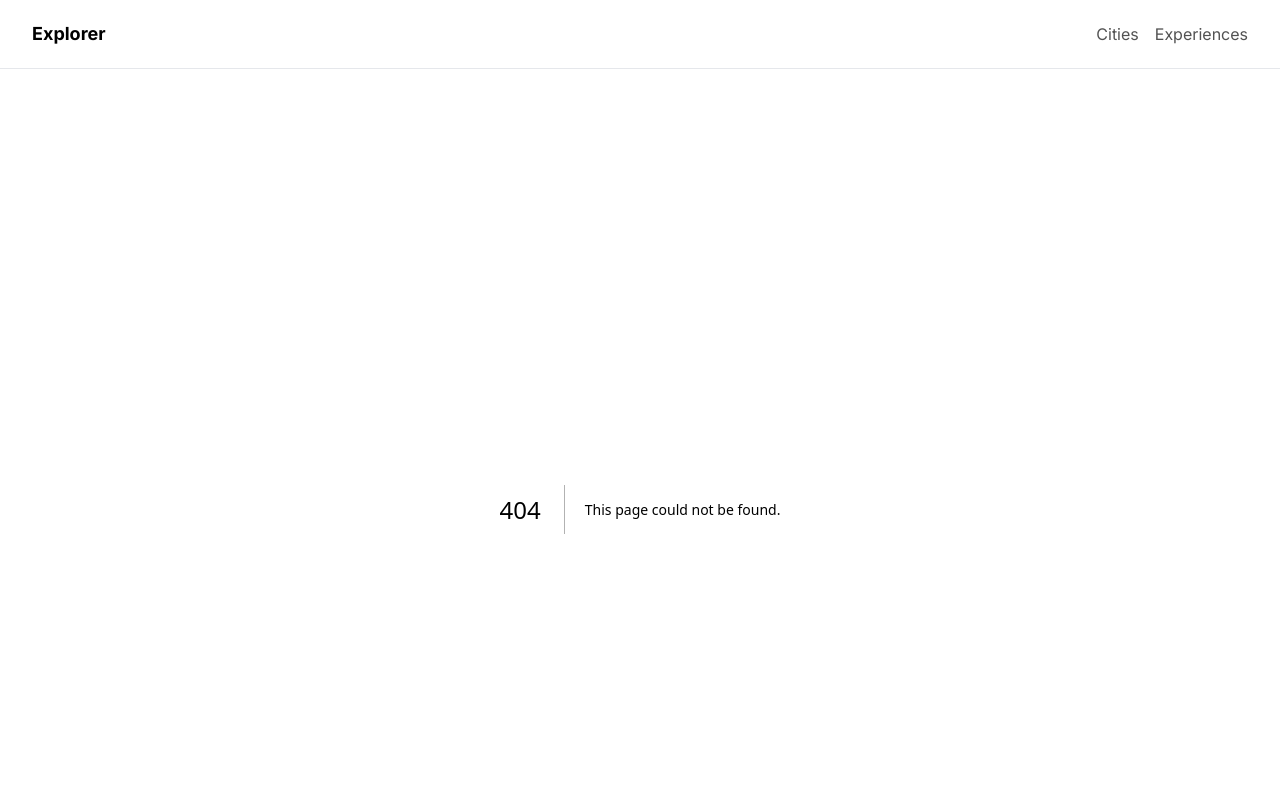
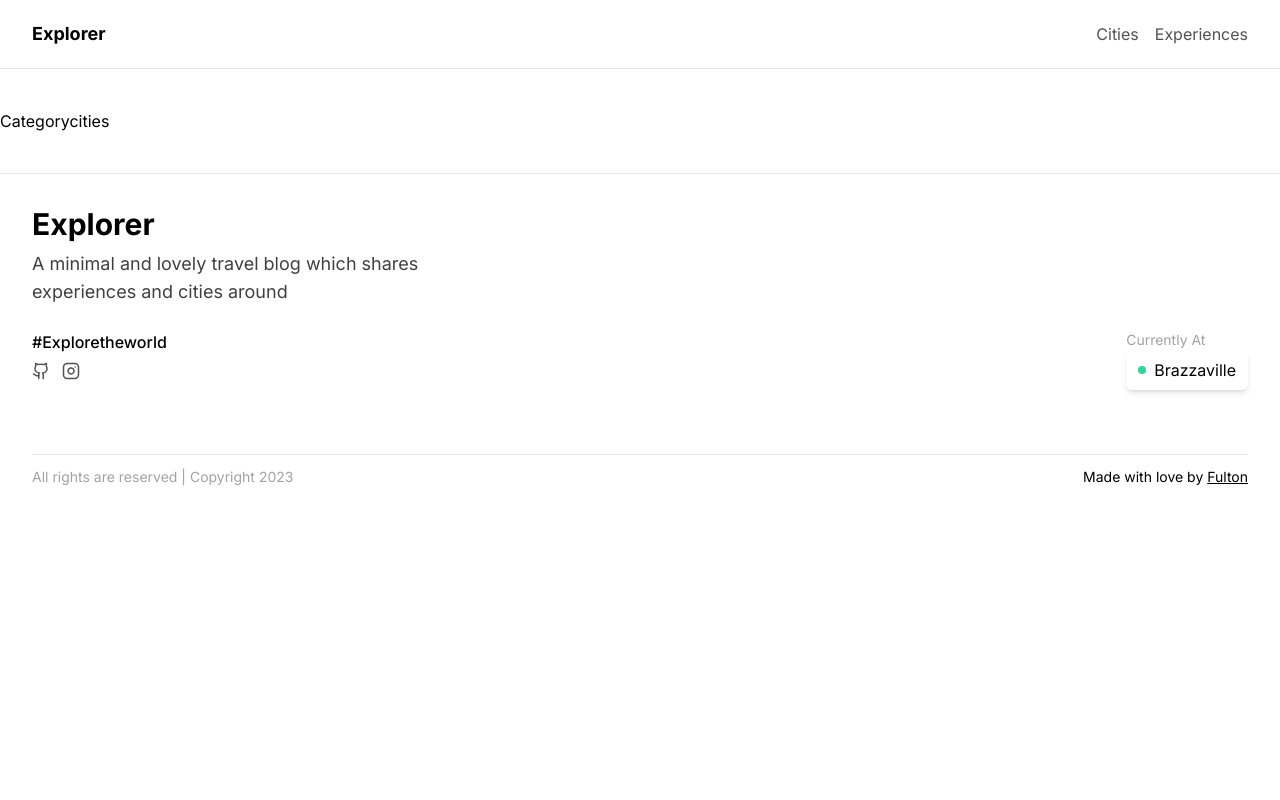
Before and after one commit to fultonoff/exploer, a Next.js app: page /cities in a window 1280 px wide. Before the commit this address had no page. Shown: the top 800 px of the page. Built offline with nearby package versions, Linux system fonts and the light colour scheme.

Commit message:
✅overall update

```diff
--- /dev/null
+++ b/app/[category]/page.tsx
@@ -0,0 +1,18 @@
+import React from "react";
+import { DUMMY_POSTS } from "@/DUMMY_DATA";
+
+const Page = ({
+  params,
+}: {
+  params: {
+    category: string;
+  };
+}) => {
+
+  const posts = DUMMY_POSTS.filter((post)=> post.category.title.toLowerCase() === params.category)
+
+  console.log(posts);
+  return <div>Category{params.category}</div>;
+};
+
+export default Page;
```
